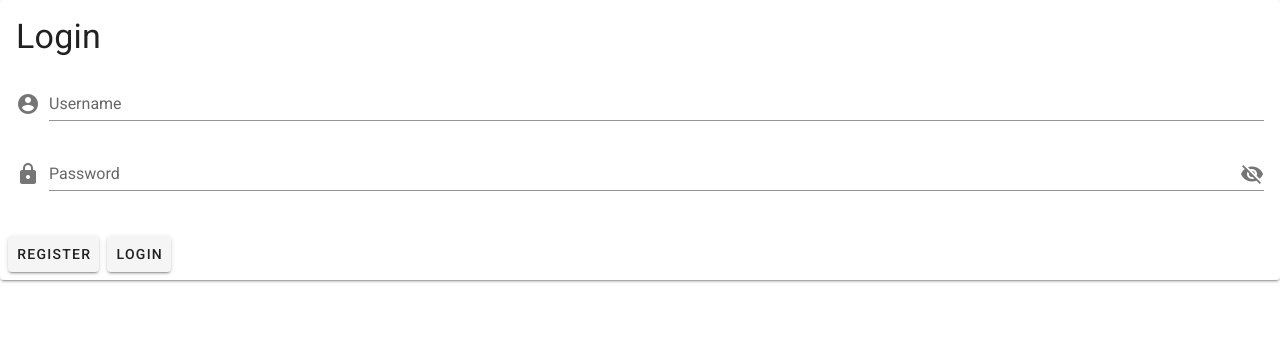
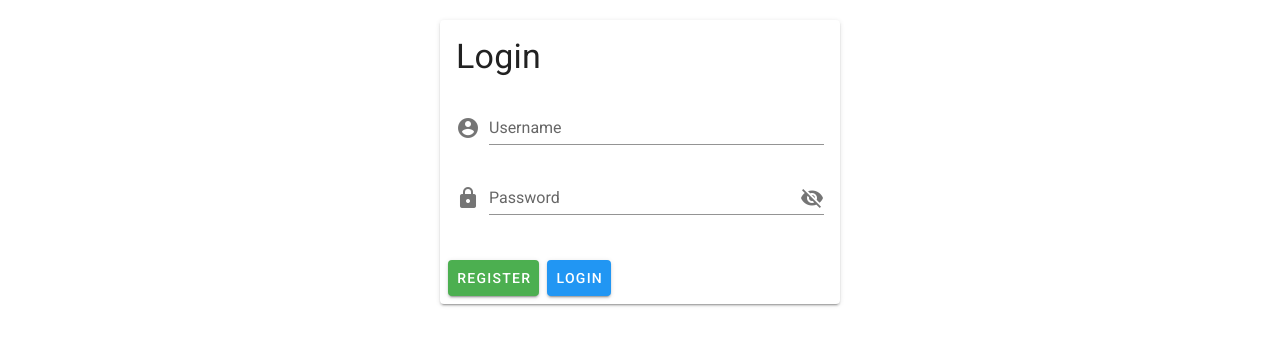
Before and after one commit to Atinder-Pal/vuetify-dashboard, a Vue app: page / in a window 1280 px wide. Shown: the top 346 px of the page. Built offline with nearby package versions, Linux system fonts and the light colour scheme.

Commit message:
Added margins and padding wherever necessary

```diff
--- a/src/App.vue
+++ b/src/App.vue
@@ -1,7 +1,7 @@
 <template>
 	<v-app>
-		<v-card>
-			<v-card-title>
+		<v-card width="400" class="mx-auto mt-5">
+			<v-card-title class="pb-5">
 				<h1 class="display-1">Login</h1>
 			</v-card-title>
 			<v-card-text>
@@ -16,8 +16,8 @@
 				</v-form>
 			</v-card-text>
 			<v-card-actions>
-				<v-btn>Register</v-btn>
-				<v-btn>Login</v-btn>
+				<v-btn color="success">Register</v-btn>
+				<v-btn color="info">Login</v-btn>
 			</v-card-actions>
 		</v-card>
 	</v-app>
```
